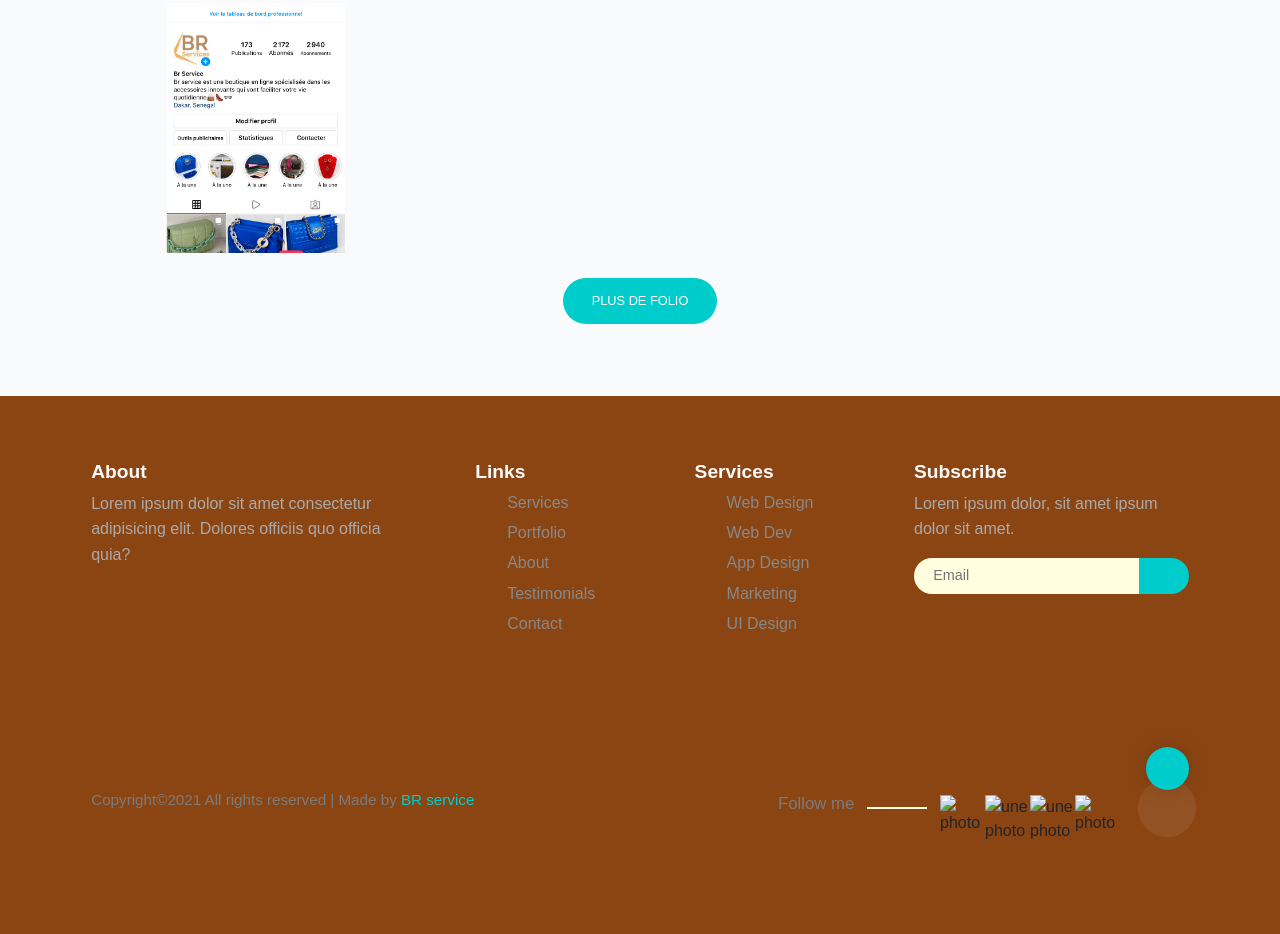
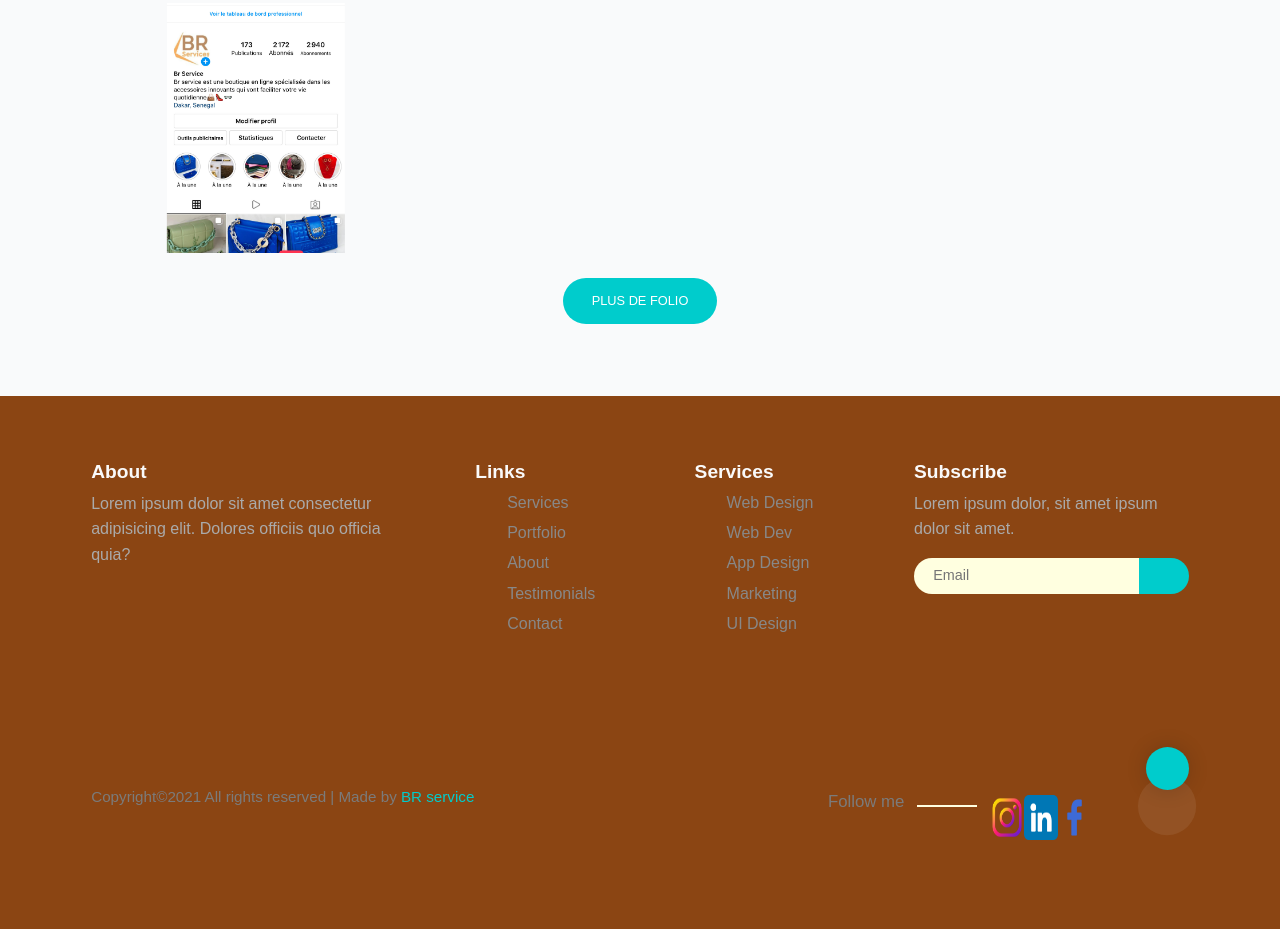
Before and after one commit to fatoumatabinta/binta.github.io, a plain HTML site: page index1.html in a window 1280 px wide. Shown: the part 4804-5738 px from the top of the page. Drawn offline with nearby package versions, Linux system fonts and the light colour scheme.

Commit message:
amelioration footer

```diff
--- a/index1.html
+++ b/index1.html
@@ -437,10 +437,10 @@
                 <div class="col-12 col-sm-6 col-md-4 col-lg-3 mt-5">
                   <ul class="nav flex-column">
                     <li class="list-unstyled d-flex">
-                      <img src="twitter.png" width="45" height="45" alt="photo">
-                      <img src="facebook (3).png" width="45" height="45" alt="une photo">
-                      <img src="instagram.png" width="45" height="45" alt="une photo">
-                      <img src="youtube (1).png" width="50" height="50" alt="photo">
+                      <img src="instagram (1).png" width="45" height="45" alt="photo">
+                      <img src="linkedin (1).png" width="45" height="45" alt="une photo">
+                      <img src="facebook.png" width="45" height="45" alt="une photo">
+
                     </li>
                   </ul>
                 </div>
```
